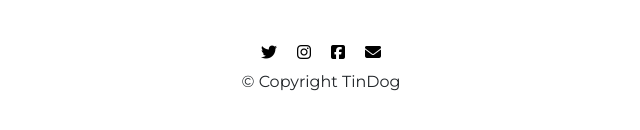
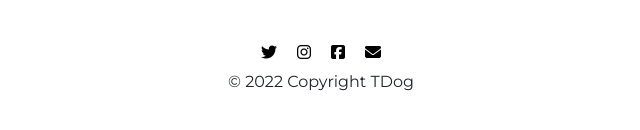
Before and after one commit to Shreyash252003/Tdog, a plain HTML site: page index.html in a window 1280 px wide. Shown: the part 2641-2771 px from the top of the page, 319-959 px from the left. Drawn offline with nearby package versions, Linux system fonts and the light colour scheme.

Commit message:
last commit

```diff
--- a/index.html
+++ b/index.html
@@ -3,7 +3,7 @@
 
 <head>
   <meta charset="utf-8" />
-  <title>tinDog</title>
+  <title>tDog</title>
   <!-- Google Fonts -->
   <link rel="preconnect" href="https://fonts.googleapis.com" />
   <link rel="preconnect" href="https://fonts.gstatic.com" crossorigin />
@@ -206,7 +206,7 @@
 
   <footer id="footer" class="text-center">
     <i class="fa-brands fa-twitter"></i><i class="fa-brands fa-instagram"></i><i class="fa-brands fa-facebook-square"></i><i class="fa-solid fa-envelope"></i>
-    <p>© Copyright TinDog</p>
+    <p>© 2022 Copyright TDog</p>
   </footer>
 </div>
 </body>
```
